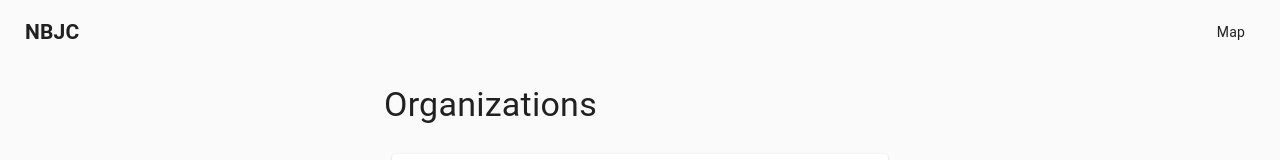
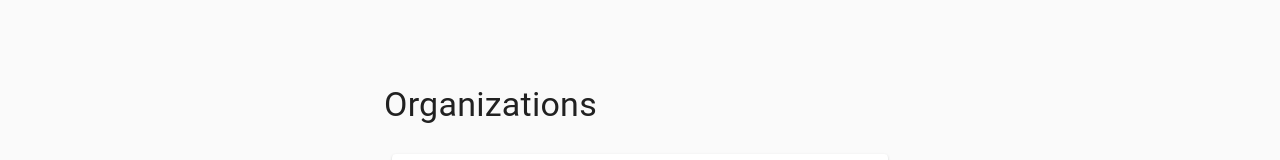
Before and after one commit to kwfk/nextjs-workshop-sp21, a Next.js app: page / in a window 1280 px wide. Shown: the top 160 px of the page. Built offline with nearby package versions, Linux system fonts and the light colour scheme.

Commit message:
update navbar

```diff
--- a/components/Layout.tsx
+++ b/components/Layout.tsx
@@ -18,18 +18,7 @@
         <meta name="viewport" content="initial-scale=1.0, width=device-width" />
       </Head>
       <header>
-        <nav className={styles.navbar}>
-          <Link href="/">
-            <a>
-              <h1>NBJC</h1>
-            </a>
-          </Link>
-          <div className={styles.nav}>
-            <Link href="/">
-              <a className={styles.link}>Map</a>
-            </Link>
-          </div>
-        </nav>
+        <nav className={styles.navbar} />
       </header>
       {children}
       <footer className={styles.footer} />
```
